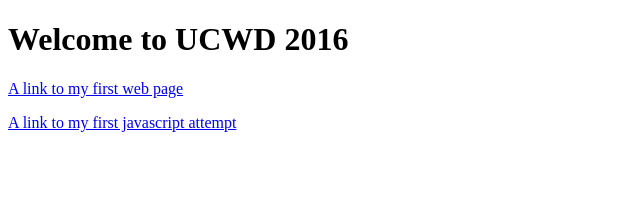
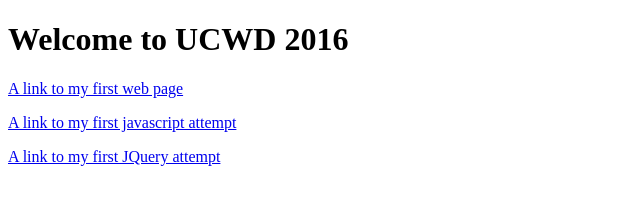
Before and after one commit to LectoBU/CWSite, a plain HTML site: page index.html in a window 1280 px wide. Shown: the whole page, without its empty margins (0-640 px from the left). Drawn offline with Linux system fonts and the light colour scheme.

Commit message:
Addition of JQuery test.

```diff
--- a/index.html
+++ b/index.html
@@ -8,5 +8,6 @@
 		<h1>Welcome to UCWD 2016</h1>
 		<p><a href="first-test.html">A link to my first web page</a></p>
 		<p><a href="javascript-test1.html">A link to my first javascript attempt</a></p>
+		<p><a href="jquerytest.html">A link to my first JQuery attempt</a></p>
 	</body>
 </html>
```
